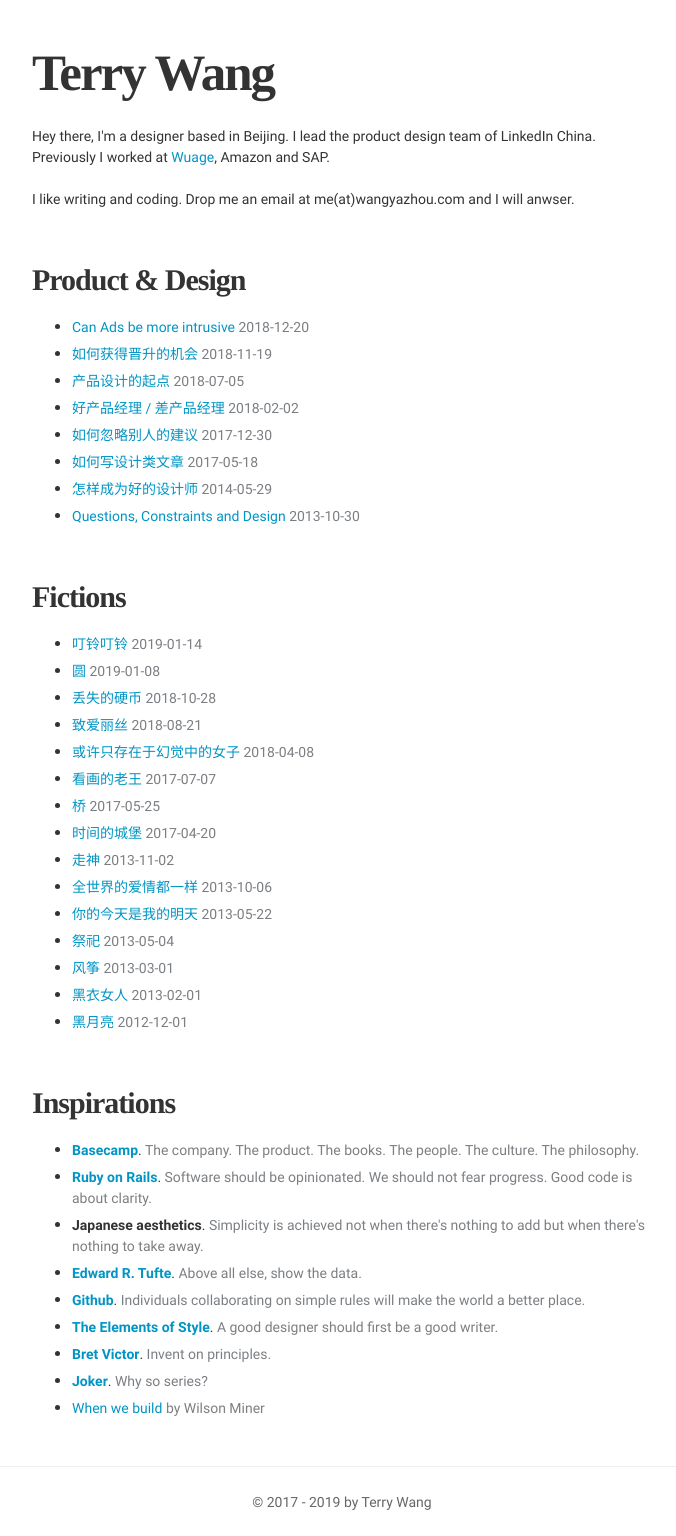
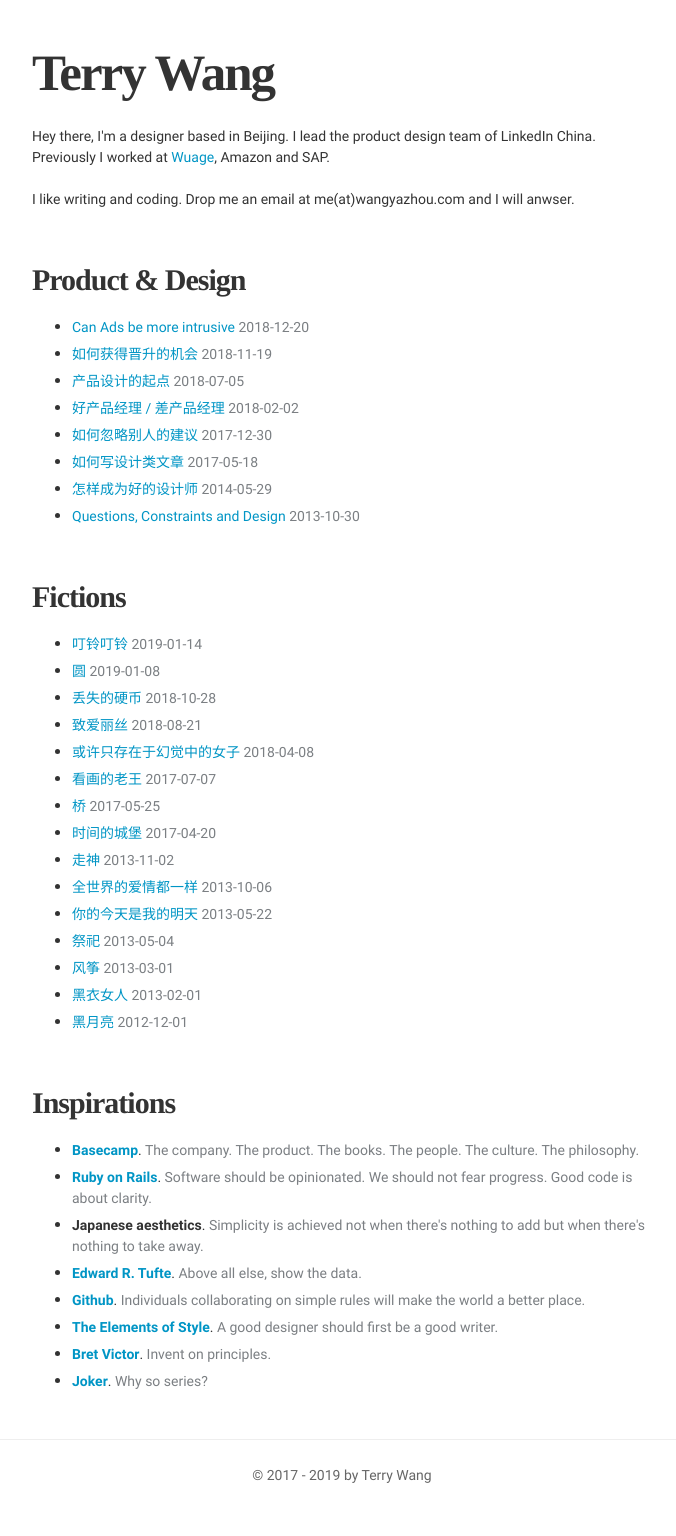
Before and after one commit to lvterry/lvterry.github.io, a Jekyll site: the page built from index.html, in a window 1280 px wide. Shown: the whole page, without its empty margins (298-974 px from the left). Built offline with Jekyll 4.4.1, drawn with Linux system fonts in a browser that asks for light colours; some web fonts are replaced; after the commit the page ends 1509 px from its top, so only the background shows below that.

Commit message:
remove the link

```diff
--- a/index.html
+++ b/index.html
@@ -43,7 +43,6 @@ title: Illusion of life
         <li><a href="https://www.amazon.com/Elements-Style-Fourth-William-Strunk/dp/020530902X/"><b>The Elements of Style</b></a>. <span class="weak">A good designer should first be a good writer.</span></li>
         <li><a href="http://worrydream.com/"><b>Bret Victor</b></a>. <span class="weak">Invent on principles.</span></li>
         <li><a href="https://en.wikipedia.org/wiki/Joker_(character)"><b>Joker</b></a>. <span class="weak">Why so series?</span></li>
-	      <li><a href="https://vimeo.com/34017777">When we build</a> <span class="weak">by Wilson Miner</span></li>
       </ul>
 
   		</div>
```
